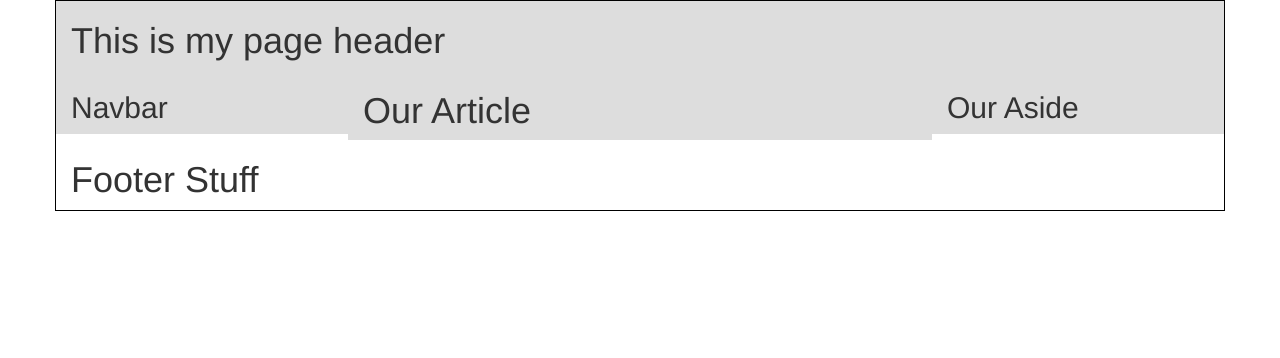
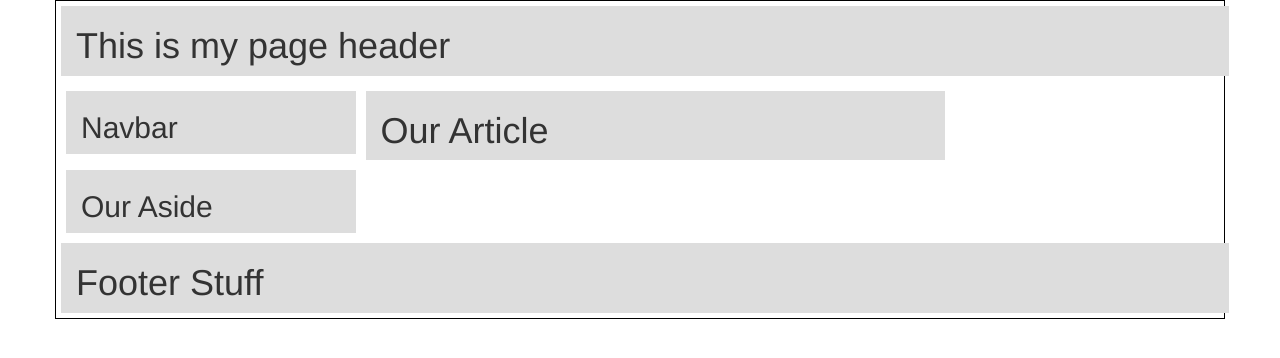
Before and after one commit to nguyenq1/bootstrap_grid, a plain HTML site: page index.html in a window 1280 px wide. Drawn offline with nearby package versions, Linux system fonts and the light colour scheme.

Commit message:
Update index.html

```diff
--- a/index.html
+++ b/index.html
@@ -16,7 +16,8 @@
         border: 1px solid #000;
     }
 
-    header, article, aside, nav{
+    header, article, aside, nav, footer{
+        margin:5px;
         background-color:#ddd;
     }
 </style>
```
